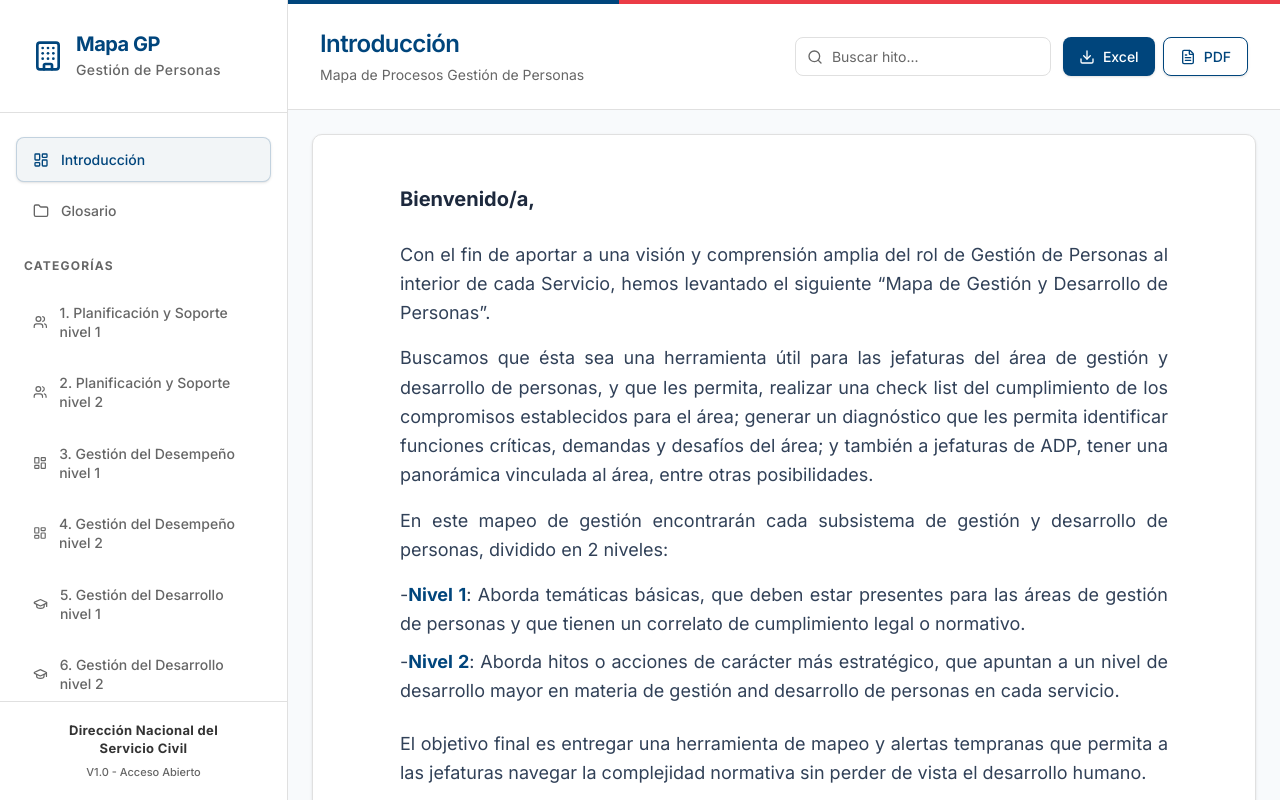
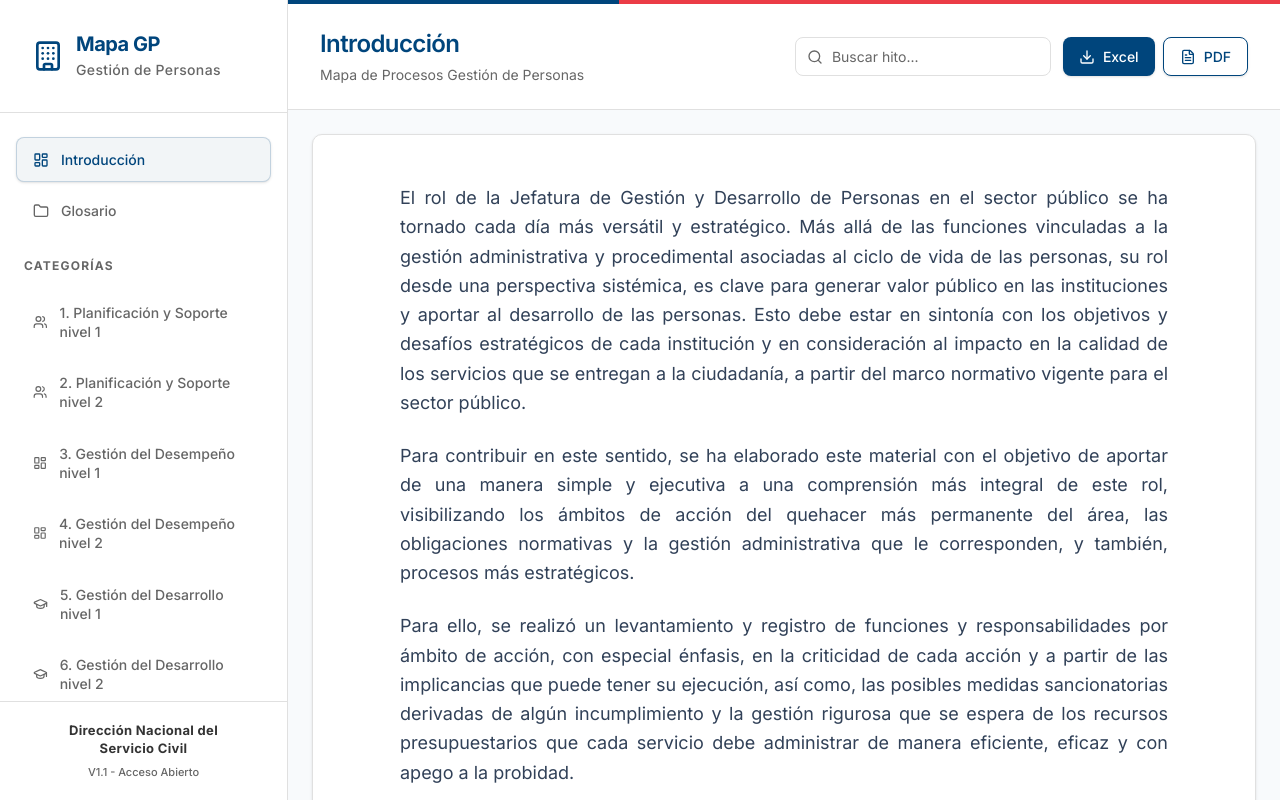
Before and after one commit to sgdp-dnsc/mapagp, a Next.js app: page / in a window 1280 px wide. Built offline with nearby package versions, Linux system fonts and the light colour scheme.

Commit message:
Actualización de pestaña Introducción y versión a V1.1

```diff
--- a/src/app/page.tsx
+++ b/src/app/page.tsx
@@ -149,37 +149,56 @@ export default function Home() {
             {selectedCategory === "Introducción" && !isSearching ? (
               <div className="bg-white rounded-lg shadow-sm border border-[#e0e0e0] p-8 sm:p-12">
                 <div className="max-w-3xl mx-auto space-y-8">
-                  <div className="prose prose-slate max-w-none">
-                    <p className="text-xl text-slate-800 leading-relaxed font-bold mb-6 text-justify">
-                      Bienvenido/a,
+<div className="prose prose-slate max-w-none">
+                    <p className="text-lg text-slate-700 leading-relaxed mb-6 text-justify">
+                      El rol de la Jefatura de Gestión y Desarrollo de Personas en el sector público se ha tornado cada día más versátil y estratégico. Más allá de las funciones vinculadas a la gestión administrativa y procedimental asociadas al ciclo de vida de las personas, su rol desde una perspectiva sistémica, es clave para generar valor público en las instituciones y aportar al desarrollo de las personas. Esto debe estar en sintonía con los objetivos y desafíos estratégicos de cada institución y en consideración al impacto en la calidad de los servicios que se entregan a la ciudadanía, a partir del marco normativo vigente para el sector público.
                     </p>
 
-                    <p className="text-lg text-slate-700 leading-relaxed mb-4 text-justify">
-                      Con el fin de aportar a una visión y comprensión amplia del rol de Gestión de Personas al interior de cada Servicio, hemos levantado el siguiente “Mapa de Gestión y Desarrollo de Personas”.
+                    <p className="text-lg text-slate-700 leading-relaxed mb-6 text-justify">
+                      Para contribuir en este sentido, se ha elaborado este material con el objetivo de aportar de una manera simple y ejecutiva a una comprensión más integral de este rol, visibilizando los ámbitos de acción del quehacer más permanente del área, las obligaciones normativas y la gestión administrativa que le corresponden, y también, procesos más estratégicos.
                     </p>
 
-                    <p className="text-lg text-slate-700 leading-relaxed mb-4 text-justify">
-                      Buscamos que ésta sea una herramienta útil para las jefaturas del área de gestión y desarrollo de personas, y que les permita, realizar una check list del cumplimiento de los compromisos establecidos para el área; generar un diagnóstico que les permita identificar funciones críticas, demandas y desafíos del área; y también a jefaturas de ADP, tener una panorámica vinculada al área, entre otras posibilidades.
+                    <p className="text-lg text-slate-700 leading-relaxed mb-6 text-justify">
+                      Para ello, se realizó un levantamiento y registro de funciones y responsabilidades por ámbito de acción, con especial énfasis, en la criticidad de cada acción y a partir de las implicancias que puede tener su ejecución, así como, las posibles medidas sancionatorias derivadas de algún incumplimiento y la gestión rigurosa que se espera de los recursos presupuestarios que cada servicio debe administrar de manera eficiente, eficaz y con apego a la probidad.
+                    </p>
+
+                    <p className="text-lg text-slate-700 leading-relaxed mb-6 text-justify">
+                      De esta forma, se identifican los aspectos centrales que deben tener en cuenta y guiar la gestión y el desarrollo de personas al interior de la institución, en el corto plazo y mediano plazo, ofreciendo un marco que permita a las jefaturas enfocarse tanto en prioridades de gestión que tengan algún impacto/ consecuencia y en prioridades estratégicas que posibilitan el desarrollo de las personas en cada institución.
                     </p>
 
                     <p className="text-lg text-slate-700 leading-relaxed mb-4 text-justify">
                       En este mapeo de gestión encontrarán cada subsistema de gestión y desarrollo de personas, dividido en 2 niveles:
                     </p>
 
-                    <p className="text-lg text-slate-700 leading-relaxed mb-2 text-justify">
-                      -<span className="font-bold text-[#00457c]">Nivel 1</span>: Aborda temáticas básicas, que deben estar presentes para las áreas de gestión de personas y que tienen un correlato de cumplimiento legal o normativo.
+                    <ul className="list-none space-y-2 mb-6">
+                      <li className="text-lg text-slate-700 text-justify">
+                        <span className="font-bold text-[#00457c]">-Nivel 1</span>: Aborda temáticas básicas, que deben estar presentes para las áreas de gestión de personas y que tienen un correlato legal o normativo.
+                      </li>
+                      <li className="text-lg text-slate-700 text-justify">
+                        <span className="font-bold text-[#00457c]">-Nivel 2</span>: Aborda hitos o acciones de carácter más estratégico, que apuntan a un nivel de desarrollo mayor en materia de gestión y desarrollo de personas en cada servicio.
+                      </li>
+                    </ul>
+
+                    <p className="text-lg text-slate-700 leading-relaxed mb-6 text-justify">
+                      La ejecución de las acciones propuestas estará sujeta a diversos factores, tales como, la <span className="font-bold">complejidad</span> específica de cada servicio, su nivel de <span className="font-bold">congruencia</span> organizacional y la <span className="font-bold">madurez técnica</span> en gestión y desarrollo de personas.
                     </p>
 
                     <p className="text-lg text-slate-700 leading-relaxed mb-6 text-justify">
-                      -<span className="font-bold text-[#00457c]">Nivel 2</span>: Aborda hitos o acciones de carácter más estratégico, que apuntan a un nivel de desarrollo mayor en materia de gestión and desarrollo de personas en cada servicio.
+                      En definitiva, esta matriz puede ser una herramienta de apoyo que contribuya a mapear funciones del rol del área, identificación oportuna de principales hitos y/o alertas que pueden incidir en la gestión, y a potenciar acciones de desarrollo de las personas al interior de la institución para contribuir al cumplimiento de los objetivos institucionales.
                     </p>
 
-                    <p className="text-lg text-slate-700 leading-relaxed text-justify">
-                      El objetivo final es entregar una herramienta de mapeo y alertas tempranas que permita a las jefaturas navegar la complejidad normativa sin perder de vista el desarrollo humano.
+                    <p className="text-lg text-slate-700 leading-relaxed mb-4 text-justify font-bold">
+                      Este documento propone un Mapa Integral del Rol, diseñado para visibilizar y ordenar los ámbitos de acción de la jefatura bajo tres pilares:
                     </p>
 
+                    <ul className="list-disc pl-6 space-y-2 mb-8 text-lg text-slate-700 text-justify">
+                      <li><span className="font-bold">Criticidad y Probidad</span>: Identificación de funciones donde el incumplimiento conlleva riesgos sancionatorios o patrimoniales.</li>
+                      <li><span className="font-bold">Priorización Temporal</span>: Distinción entre la gestión urgente (corto plazo) y el desarrollo estratégico de personas (mediano plazo).</li>
+                      <li><span className="font-bold">Adaptabilidad</span>: Reconociendo que la ejecución depende de la madurez técnica y la congruencia organizacional de cada servicio (no es "talla única").</li>
+                    </ul>
+
                     <div className="mt-12 p-6 bg-[#f2f5f7] rounded-xl border border-[#00457c]/10 text-center italic text-[#00457c]">
-                      "Navegando la complejidad normativa sin perder de vista el desarrollo humano."
+                      El objetivo final es entregar una herramienta de <span className="font-bold">mapeo y alertas tempranas</span> que permita a las jefaturas navegar la complejidad normativa sin perder de vista el desarrollo humano.
                     </div>
                   </div>
                 </div>
--- a/src/components/sidebar.tsx
+++ b/src/components/sidebar.tsx
@@ -58,10 +58,10 @@ export function Sidebar({ categories, selectedCategory, onSelectCategory, isOpen
               <button
                 onClick={() => onSelectCategory("Introducción")}
                 className={cn(
-                  "w-full flex items-center space-x-3 px-4 py-3 rounded-md transition-all text-[14px] font-medium text-left",
-                  selectedCategory === "Introducción"
-                    ? "bg-[#f2f5f7] text-[#00457c] shadow-sm border border-[#00457c]/20"
-                    : "text-[#666666] hover:bg-slate-50 hover:text-[#333333] border border-transparent"
+                   "w-full flex items-center space-x-3 px-4 py-3 rounded-md transition-all text-[14px] font-medium text-left",
+                   selectedCategory === "Introducción"
+                     ? "bg-[#f2f5f7] text-[#00457c] shadow-sm border border-[#00457c]/20"
+                     : "text-[#666666] hover:bg-slate-50 hover:text-[#333333] border border-transparent"
                 )}
               >
                 <LayoutDashboard className={cn("w-4 h-4", selectedCategory === "Introducción" ? "text-[#00457c]" : "text-[#666666]")} />
@@ -114,7 +114,7 @@ export function Sidebar({ categories, selectedCategory, onSelectCategory, isOpen
               Dirección Nacional del<br />Servicio Civil
             </p>
             <p className="text-[11px] text-[#666666] font-medium">
-              V1.0 - Acceso Abierto
+              V1.1 - Acceso Abierto
             </p>
           </div>
         </div>
```
